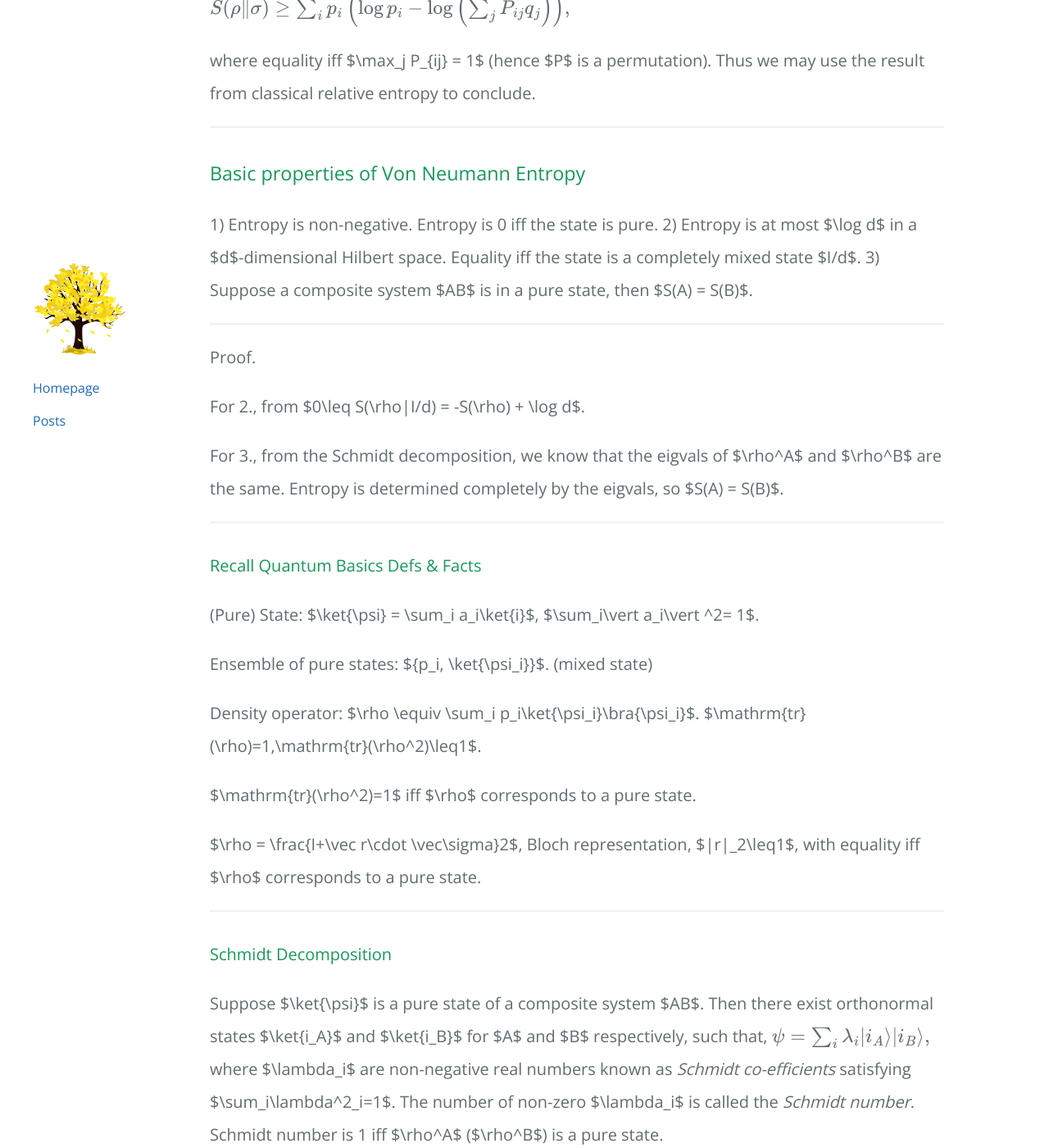
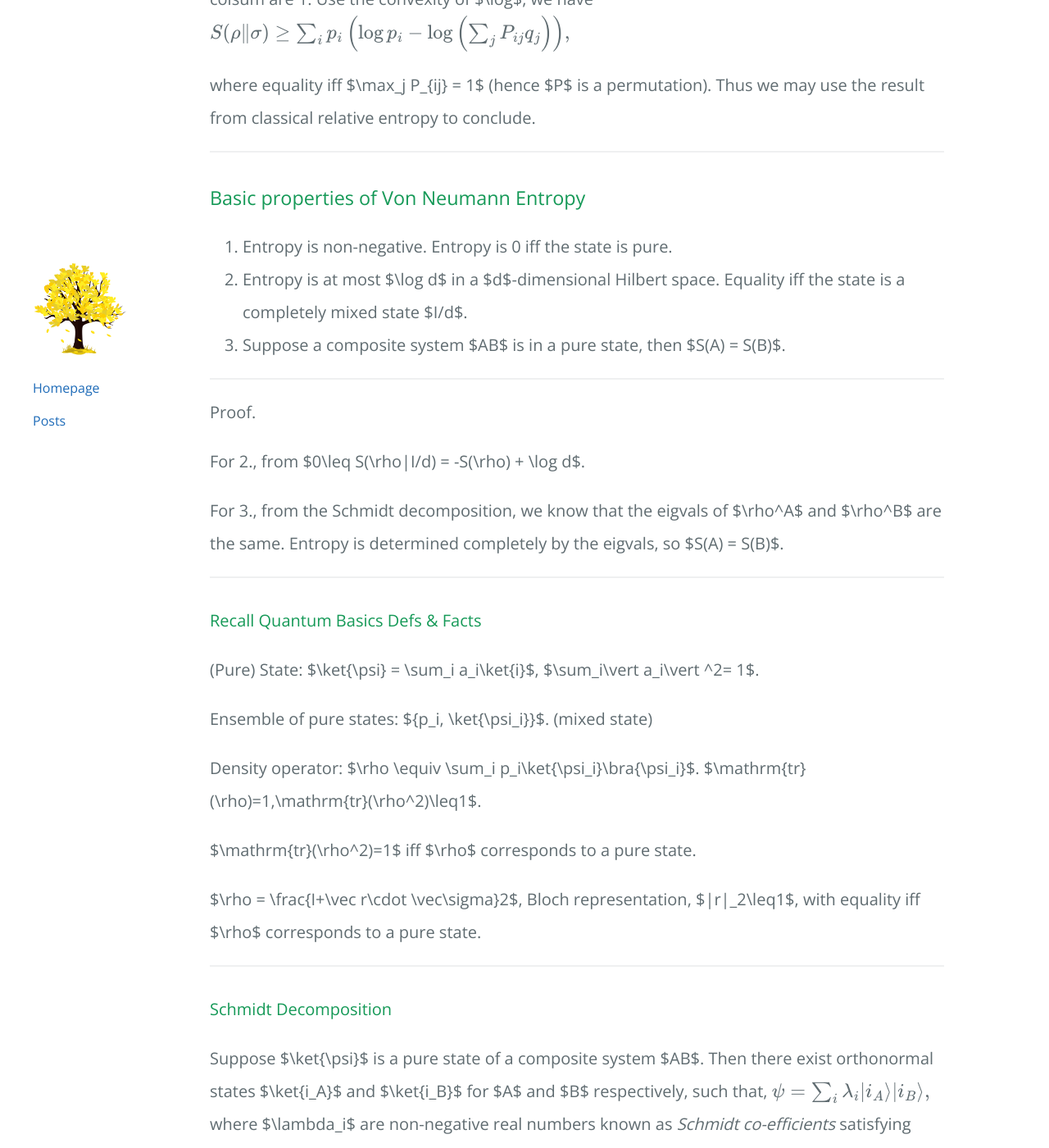
Before and after one commit to j7168908jx/j7168908jx.github.io, a Jekyll site: the page built from _posts/2022-10-11-quantum-chapter11.md, in a window 1280 px wide and 1400 px high, scrolled down 8260 px. Shown: the whole window at 82% size. Built offline with Jekyll 4.4.1, drawn with Linux system fonts in a browser that asks for light colours; our own code applies the rules of GitHub Pages for plain Markdown files; formulas are drawn with MathJax 3; the repository's description, which GitHub fills in, is left out; some of the changed text lies outside the part shown.

Commit message:
update header description line

```diff
--- a/_includes/header.html
+++ b/_includes/header.html
@@ -1,5 +1,6 @@
 <header class="page-header" role="banner">
     <h1 class="project-name">{{ page.title | default: site.title | default: site.github.repository_name }}</h1>
+    <h2 class="project-tagline">{{ page.description | default: site.description | default: site.github.project_tagline }}</h2>
     <br />
     {% if site.github.is_project_page %}
     <a href="{{ site.github.repository_url }}" class="btn">View on GitHub</a>
--- a/_posts/2022-10-11-quantum-chapter11.md
+++ b/_posts/2022-10-11-quantum-chapter11.md
@@ -276,9 +276,9 @@
 
 ### Basic properties of Von Neumann Entropy
 
-1) Entropy is non-negative. Entropy is 0 iff the state is pure.
-2) Entropy is at most $\log d$ in a $d$-dimensional Hilbert space. Equality iff the state is a completely mixed state $I/d$.
-3) Suppose a composite system $AB$ is in a pure state, then $S(A) = S(B)$.
+1. Entropy is non-negative. Entropy is 0 iff the state is pure.
+2. Entropy is at most $\log d$ in a $d$-dimensional Hilbert space. Equality iff the state is a completely mixed state $I/d$.
+3. Suppose a composite system $AB$ is in a pure state, then $S(A) = S(B)$.
 
 ---
 
@@ -313,9 +313,9 @@
 
 ---
 
-4) Suppose $p_i$ are probabilities, and the states $\rho_i$ have support on orthogonal subspaces. Then
+4. Suppose $p_i$ are probabilities, and the states $\rho_i$ have support on orthogonal subspaces. Then
 $$ S\left(\sum_i p_i\rho_i\right) = H(p_i)+\sum_i p_iS(\rho_i).$$
-5) (**Joint entropy theorem**) Suppose $p_i$ are probs, $\ket{i}$ are orthogonal states for a system $A$, and $\rho_i$ is any set of density operators for another system $B$. Then
+5. (**Joint entropy theorem**) Suppose $p_i$ are probs, $\ket{i}$ are orthogonal states for a system $A$, and $\rho_i$ is any set of density operators for another system $B$. Then
 $$ S\left(\sum_i p_i\ket{i}\bra{i}\otimes \rho_i\right) = H(p_i)+\sum_i p_iS(\rho_i).$$
 
 ---
@@ -330,7 +330,7 @@
 
 ---
 
-6) $S(\rho\otimes\sigma) = S(\rho) + S(\sigma)$.
+6. $S(\rho\otimes\sigma) = S(\rho) + S(\sigma)$.
 
 This is a immediate result from 5.
 
```
